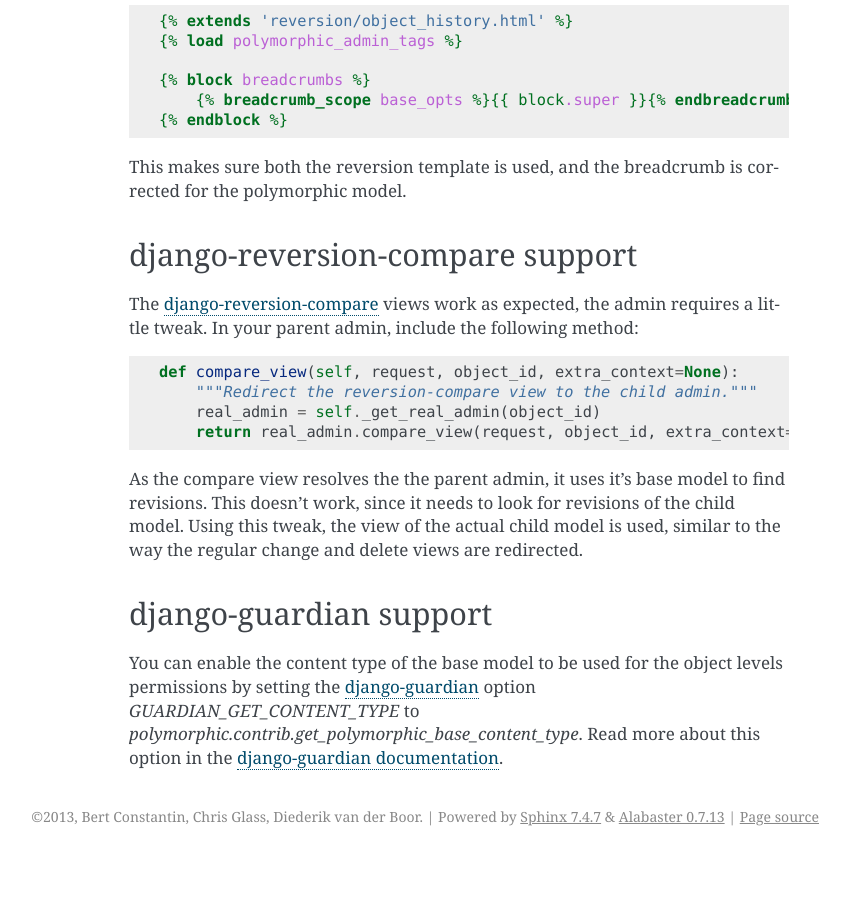
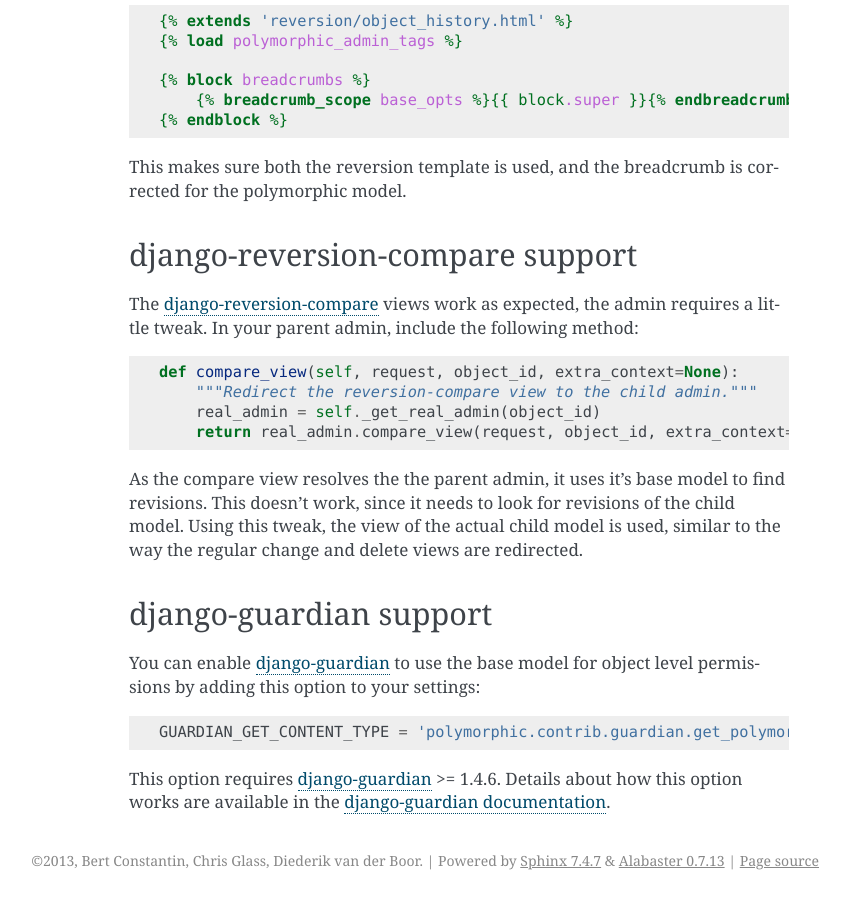
Before and after one commit to jazzband/django-polymorphic, a Sphinx documentation site: the page built from docs/third-party.rst, in a window 1280 px wide and 900 px high, scrolled down 1453 px. Shown: the whole window, without its empty margins (291-1141 px from the left). Built offline with Sphinx 7.4.7, drawn with Linux system fonts in a browser that asks for light colours; before the commit the page ends 2309 px from its top, so only the background shows below that.

Commit message:
Improve django-guardian integration docs.

```diff
--- a/docs/third-party.rst
+++ b/docs/third-party.rst
@@ -100,9 +100,15 @@
 django-guardian support
 -----------------------
 
-You can enable the content type of the base model to be used for the object levels permissions by setting the
-django-guardian_ option `GUARDIAN_GET_CONTENT_TYPE` to `polymorphic.contrib.get_polymorphic_base_content_type`. Read
-more about this option in the `django-guardian documentation <https://django-guardian.readthedocs.io/en/latest/configuration.html#guardian-get-content-type>`_.
+You can enable django-guardian_ to use the base model for object level permissions by adding this option to your
+settings:
+
+.. code-block:: python
+
+    GUARDIAN_GET_CONTENT_TYPE = 'polymorphic.contrib.guardian.get_polymorphic_base_content_type'
+
+This option requires django-guardian_ >= 1.4.6. Details about how this option works are available in the
+`django-guardian documentation <https://django-guardian.readthedocs.io/en/latest/configuration.html#guardian-get-content-type>`_.
 
 
 .. _django-reversion: https://github.com/etianen/django-reversion
```
